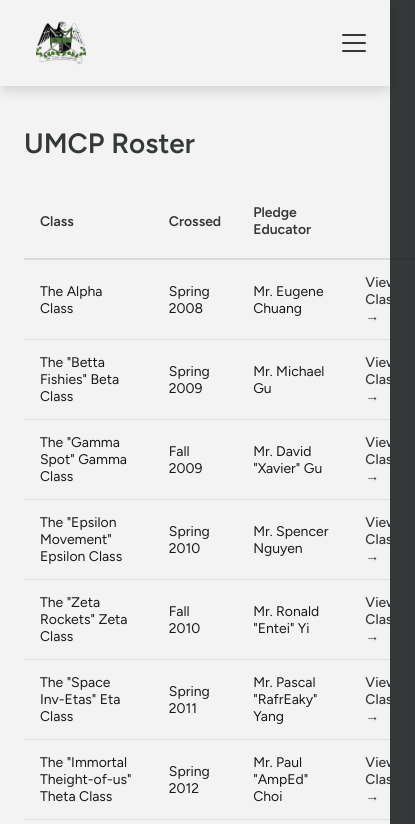
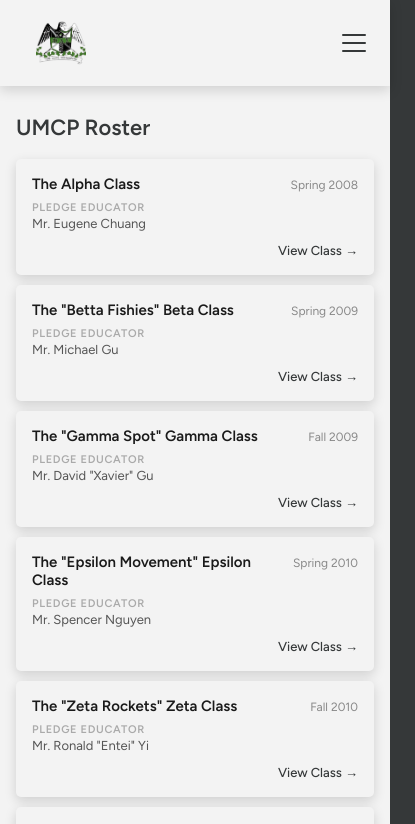
Before and after one commit to kyle-v-tu/test, a React (Vite) app in the folder my-app/: page /our-chapter in a window 390 px wide. Shown: the top 824 px of the page, 415 px wide, since content can reach past the window. Built offline with nearby package versions, Linux system fonts and the light colour scheme.

Commit message:
mobile friendly

```diff
--- a/my-app/src/App.css
+++ b/my-app/src/App.css
@@ -186,6 +186,7 @@ nav > .links > *:hover { color: grey; }
   padding: 0;
   overflow: hidden;
   align-self: flex-start;
+  max-width: 500px;
 }
 
 .bom-image-wrapper { position: relative; }
@@ -333,10 +334,19 @@ nav > .links > *:hover { color: grey; }
   flex: 1;
   display: flex;
   flex-flow: column;
-  align-items: center;
+  align-items: flex-start;
   background-color: var(--white);
   padding-top: 40px;
   min-height: calc(100vh - var(--nav-height));
+  width: 0; /* forces flex child to respect parent width */
+  overflow: hidden;
+}
+
+.classPage h1 {
+  text-transform: uppercase;
+  text-align: left;
+  padding: 50px;
+  padding-bottom: 25px;
 }
 
 .brothers-grid {
@@ -344,8 +354,7 @@ nav > .links > *:hover { color: grey; }
   grid-template-columns: repeat(auto-fill, minmax(220px, 1fr));
   gap: 32px;
   padding: 50px;
-  width: 75%;
-  max-width: 1200px;
+  width: 100%;
   box-sizing: border-box;
   align-items: start;
 }
@@ -462,3 +471,328 @@ nav > .links > *:hover { color: grey; }
 .chapter-table a:hover {
   opacity: 0.7;
 }
+
+/* ── Mobile Class Picker ── */
+.mobile-class-picker {
+  display: none;
+  position: relative;
+  padding: 12px 16px;
+  background-color: var(--white);
+  border-bottom: 1px solid rgba(0, 0, 0, 0.08);
+  z-index: 50;
+}
+
+.class-picker-trigger {
+  display: flex;
+  align-items: center;
+  justify-content: space-between;
+  gap: 8px;
+  width: 100%;
+  padding: 10px 14px;
+  background-color: #f2f2f2;
+  border: none;
+  border-radius: 10px;
+  font-size: 15px;
+  font-weight: 500;
+  color: var(--green);
+  cursor: pointer;
+  transition: background-color var(--transition);
+}
+
+.class-picker-trigger:hover {
+  background-color: #e8e8e8;
+}
+
+.picker-chevron {
+  color: var(--green);
+  flex-shrink: 0;
+  transition: transform var(--transition);
+}
+
+.class-picker-trigger.open .picker-chevron {
+  transform: rotate(180deg);
+}
+
+.class-picker-dropdown {
+  position: absolute;
+  top: calc(100% - 4px);
+  left: 16px;
+  right: 16px;
+  background: var(--white);
+  border-radius: 14px;
+  box-shadow: 0 8px 30px rgba(0, 0, 0, 0.15);
+  overflow: hidden;
+  z-index: 200;
+  animation: pickerFadeIn 0.15s ease;
+}
+
+@keyframes pickerFadeIn {
+  from { opacity: 0; transform: translateY(-6px); }
+  to   { opacity: 1; transform: translateY(0); }
+}
+
+.class-picker-search-wrap {
+  display: flex;
+  align-items: center;
+  gap: 8px;
+  padding: 10px 14px;
+  border-bottom: 1px solid rgba(0, 0, 0, 0.07);
+  background-color: #f7f7f7;
+  margin: 10px 10px 4px;
+  border-radius: 10px;
+}
+
+.class-picker-search {
+  flex: 1;
+  border: none;
+  background: transparent;
+  font-size: 15px;
+  color: #333;
+  outline: none;
+}
+
+.class-picker-search::placeholder {
+  color: #aaa;
+}
+
+.class-picker-list {
+  max-height: 260px;
+  overflow-y: auto;
+  padding: 6px 0 8px;
+}
+
+.class-picker-option {
+  display: block;
+  padding: 13px 18px;
+  font-size: 16px;
+  color: #1a1a1a;
+  text-decoration: none;
+  transition: background-color var(--transition);
+}
+
+.class-picker-option:hover {
+  background-color: rgba(0, 0, 0, 0.04);
+}
+
+.class-picker-option.active {
+  color: var(--green);
+  font-weight: 600;
+}
+
+.class-picker-empty {
+  padding: 16px 18px;
+  font-size: 14px;
+  color: #aaa;
+}
+
+@media (max-width: 768px) {
+  .class-sidebar {
+    display: none;
+  }
+
+  .mobile-class-picker {
+    display: block;
+    position: sticky;
+    top: var(--nav-height);
+  }
+
+  /* Stack layout vertically on mobile */
+  .class-page-layout {
+    flex-direction: column;
+  }
+
+  .classPage {
+    width: 100%;
+  }
+
+  .classPage h1 {
+    padding: 24px 20px 12px;
+  }
+
+  .brothers-grid {
+    padding: 20px;
+    gap: 20px;
+  }
+}
+
+/* ── Chapter mobile cards (hidden on desktop) ── */
+.chapter-cards {
+  display: none;
+}
+
+@media (max-width: 768px) {
+  .our-chapter-page {
+    padding-left: 16px;
+    padding-right: 16px;
+  }
+
+  .our-chapter-page h1 {
+    font-size: 22px;
+    margin: 28px 0 18px;
+  }
+
+  /* Hide table, show cards */
+  .chapter-table {
+    display: none;
+  }
+
+  .chapter-cards {
+    display: flex;
+    flex-direction: column;
+    gap: 10px;
+  }
+
+  .chapter-card {
+    display: flex;
+    flex-direction: column;
+    gap: 8px;
+    padding: 16px;
+    background-color: var(--white);
+    border-radius: var(--radius);
+    box-shadow: var(--shadow);
+    cursor: pointer;
+    transition: box-shadow var(--transition);
+  }
+
+  .chapter-card:active {
+    box-shadow: 0 2px 6px rgba(0, 0, 0, 0.1);
+  }
+
+  .chapter-card-header {
+    display: flex;
+    justify-content: space-between;
+    align-items: baseline;
+    gap: 8px;
+  }
+
+  .chapter-card-name {
+    font-size: 15px;
+    font-weight: 600;
+    color: #1a1a1a;
+    flex: 1;
+  }
+
+  .chapter-card-semester {
+    font-size: 12px;
+    color: #888;
+    white-space: nowrap;
+  }
+
+  .chapter-card-educator {
+    display: flex;
+    flex-direction: column;
+    gap: 2px;
+    font-size: 13px;
+    color: #555;
+  }
+
+  .chapter-card-label {
+    font-size: 11px;
+    text-transform: uppercase;
+    letter-spacing: 0.06em;
+    color: #aaa;
+    font-weight: 600;
+  }
+
+  .chapter-card-link {
+    align-self: flex-end;
+    font-size: 13px;
+    font-weight: 500;
+    color: var(--green);
+    text-decoration: none;
+    margin-top: 4px;
+    transition: opacity var(--transition);
+  }
+
+  .chapter-card-link:hover {
+    opacity: 0.7;
+  }
+}
+
+/* Medium size screen landing page */
+
+@media (max-width: 1024px) {
+
+
+  .news {
+    flex-direction: column;
+    align-items: center;
+    width: 100%;
+  }
+
+  .news > * {
+    width: 75%;
+    box-sizing: border-box;
+    margin: 12px 0;
+  }
+
+  .news h1 {
+    font-size: 20px;
+  }
+
+  .news p {
+    font-size: 12px;
+  }
+
+  .instagram {
+    width: 200px;
+  }
+
+  .bom,
+  .instagram {
+    align-self: auto; /* clears the flex-start override */
+    min-width: 350px;
+  }
+}
+
+@media (max-width: 550px) {
+  .landing-text {
+    display: none;
+  }
+
+  .innerPage {
+    max-width: 100%;
+    padding: 0 8px;
+  }
+
+  .news {
+    flex-direction: column;
+    align-items: center;
+    padding: 0 12px;
+  }
+
+  .news > * {
+    width: 100%;
+    min-width: unset;
+    margin: 8px 0;
+    box-sizing: border-box;
+  }
+
+  .bom,
+  .instagram {
+    align-self: auto;
+    min-width: unset;
+  }
+
+  .instagram {
+    background-color: var(--green);
+    box-shadow: none;
+  }
+
+  .instagram h1 {
+    display: none;
+  }
+
+  .news h1 {
+    font-size: 18px;
+  }
+
+  .news p {
+    font-size: 12px;
+  }
+}
+
+.instagram iframe {
+  width: 100% !important;
+  min-width: unset !important;
+}
--- a/my-app/src/Pages/OurChapter.jsx
+++ b/my-app/src/Pages/OurChapter.jsx
@@ -16,20 +16,13 @@ function OurChapter() {
         while (i < lines.length) {
           const line = lines[i];
 
-          // Class header line
           if (line.startsWith('The ')) {
             const header = line;
-
-            // Next line should be "Crossed ..."
             const crossedLine = lines[i + 1] || '';
             const crossedMatch = crossedLine.match(/^Crossed\s+(Spring|Fall|Summer)\s+(\d{4})/);
             const semester = crossedMatch ? `${crossedMatch[1]} ${crossedMatch[2]}` : '';
-
-            // Extract first pledge educator from "under the direction of Mr. X"
             const educatorMatch = crossedLine.match(/under the direction of (Mr\.\s+\S+(?:\s+"[^"]+")?\s+\S+)/);
             const educator = educatorMatch ? educatorMatch[1].trim() : '';
-
-            // Build slug from header
             const slug = header
               .replace(/^The\s+/, '')
               .replace(/"[^"]*"\s*/g, '')
@@ -51,6 +44,8 @@ function OurChapter() {
   return (
     <div className="our-chapter-page">
       <h1>UMCP Roster</h1>
+
+      {/* Desktop table */}
       <table className="chapter-table">
         <thead>
           <tr>
@@ -70,11 +65,40 @@ function OurChapter() {
               <td>{header}</td>
               <td>{semester}</td>
               <td>{educator}</td>
-              <td><Link to={`/our-chapter/${slug}`}>View Class →</Link></td>
+              <td><Link to={`/our-chapter/${slug}`} onClick={e => e.stopPropagation()}>View Class →</Link></td>
             </tr>
           ))}
         </tbody>
       </table>
+
+      {/* Mobile cards */}
+      <div className="chapter-cards">
+        {classes.map(({ header, semester, educator, slug }) => (
+          <div
+            key={slug}
+            className="chapter-card"
+            onClick={() => navigate(`/our-chapter/${slug}`)}
+          >
+            <div className="chapter-card-header">
+              <span className="chapter-card-name">{header}</span>
+              <span className="chapter-card-semester">{semester}</span>
+            </div>
+            {educator && (
+              <div className="chapter-card-educator">
+                <span className="chapter-card-label">Pledge Educator</span>
+                <span>{educator}</span>
+              </div>
+            )}
+            <Link
+              to={`/our-chapter/${slug}`}
+              className="chapter-card-link"
+              onClick={e => e.stopPropagation()}
+            >
+              View Class →
+            </Link>
+          </div>
+        ))}
+      </div>
     </div>
   );
 }
```
Also changed, not shown: my-app/src/Pages/ClassPage.jsx (+83 -2 lines).
